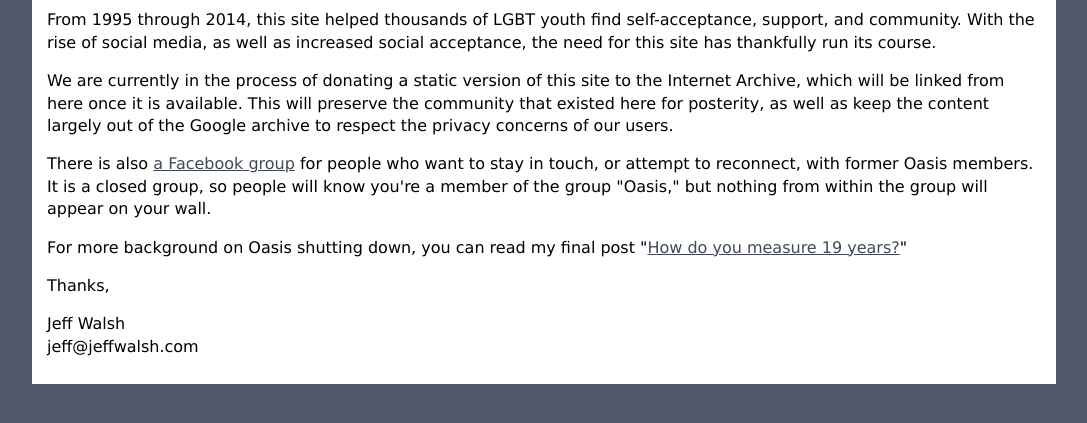
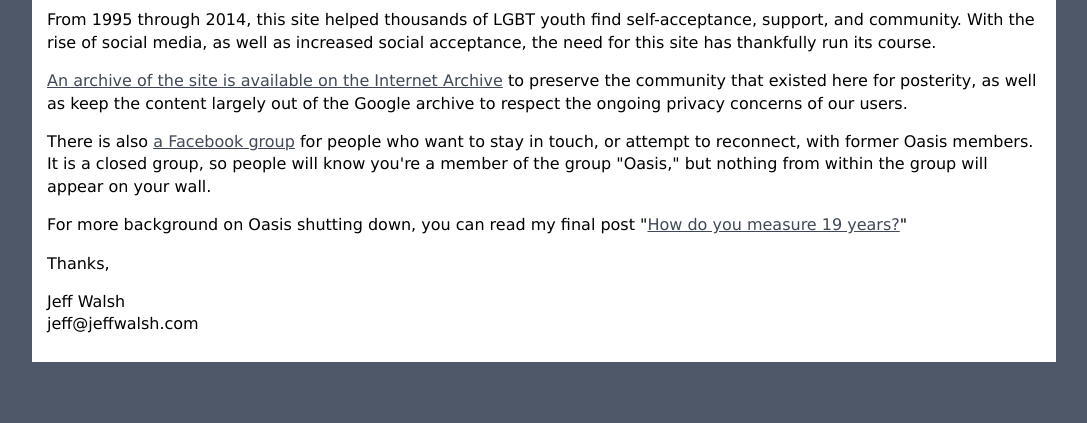
Before and after one commit to AdrianRossouw/oasisjournals-com, a plain HTML site: page index.html in a window 1280 px wide. Shown: the part 209-632 px from the top of the page, without its empty margins (96-1183 px from the left). Drawn offline with Linux system fonts and the light colour scheme.

Commit message:
Update index.html

```diff
--- a/index.html
+++ b/index.html
@@ -87,7 +87,7 @@
   <div class="content">
     <h1><img src="oasislogo.jpg" width="500" height="187" alt="logo" /></h1>
     <p>From 1995 through 2014, this site helped thousands of LGBT youth find self-acceptance, support, and community. With the rise of social media, as well as increased social acceptance, the need for this site has thankfully run its course.</p>
-    <p>We are currently in the process of donating a static version of this site to the Internet Archive, which will be linked from here once it is available. This will preserve the community that existed here for posterity, as well as keep the content largely out of the Google archive to respect the privacy concerns of our users.</p>
+    <p><a href="http://web.archive.org/web/20150218074838/http://oasisjournals.com/">An archive of the site is available on the Internet Archive</a> to preserve the community that existed here for posterity, as well as keep the content largely out of the Google archive to respect the ongoing privacy concerns of our users.</p>
     <p>There is also <a href="https://www.facebook.com/groups/738358722901590/">a Facebook group</a> for people who want to stay in touch, or attempt to reconnect, with former Oasis members. It is a closed group, so people will know you're a member of the group &quot;Oasis,&quot; but nothing from within the group will appear on your wall.</p>
     <p>For more background on Oasis shutting down, you can read my final post &quot;<a href="oasisessay.html">How do you measure 19 years?</a>&quot;</p>
     <p>Thanks,</p>
```
